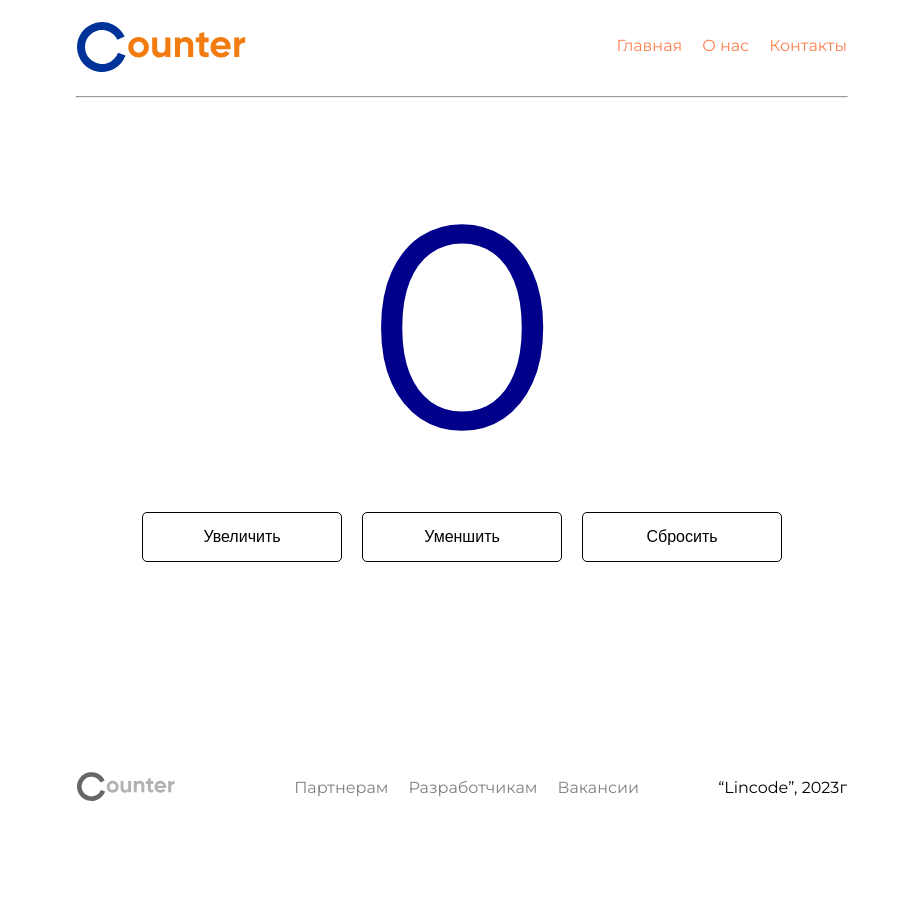
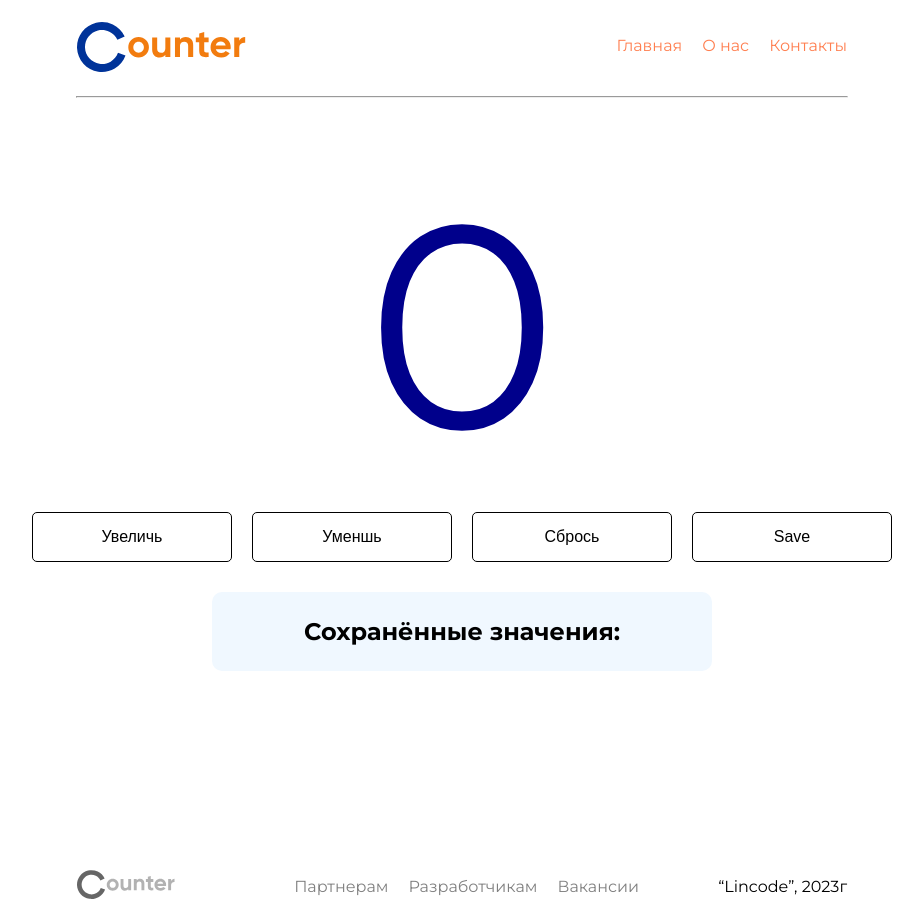
Before and after one commit to ALDYNEC-07/counter-app, a React (Create React App) app: page / in a window 1280 px wide. Shown: the whole page, without its empty margins (178-1101 px from the left). Before the commit the page ends 813 px from the top, so only its background shows below. Built offline with nearby package versions, Linux system fonts and the light colour scheme.

Commit message:
The two commit

```diff
--- a/src/components/Buttons.jsx
+++ b/src/components/Buttons.jsx
@@ -1,11 +1,13 @@
 import React from "react";
 
-export const Buttons = (props) => {
+export const Buttons = ({plus, minus, reset, saveValue}) => {
+
     return (
         <div className="buttons">
-            <button className="blue_btn">Увеличить</button>
-            <button className="orange_btn">Уменшить</button>
-            <button className="grey_btn">Сбросить</button>
+            <button className="plus" onClick={plus}>Увеличь</button>
+            <button className="minus" onClick={minus}>Уменшь</button>
+            <button className="reset" onClick={reset}>Сбрось</button>
+            <button className="save" onClick={saveValue}>Save</button>
         </div>
     )
 }
--- a/src/components/Main.jsx
+++ b/src/components/Main.jsx
@@ -1,13 +1,48 @@
-import React from "react";
+import React, { useState } from "react";
 import { Number } from "./Number";
 import { Buttons } from "./Buttons";
 
 
+
+
 export const Main = (props) => {
+
+
+
+    const [counter, setCounter] = useState(0)
+    const [savedValues, setSavedValues] = useState([]);
+
+    const plus = () => {
+        setCounter(counter + 3)
+    }
+    const minus = () => {
+        if (counter > 0) {
+            setCounter(counter - 2)
+        }
+    }
+    const reset = () => {
+            setCounter(0)
+    }
+
+    const saveValue = () => {
+        if (!savedValues.includes(counter)) {
+            setSavedValues([...savedValues, counter]);
+        }
+    };
+
     return (
         <main className="main">
-            <Number/>
-            <Buttons/>
+            <Number count={counter}/>
+            <Buttons plus={plus} minus={minus} reset={reset} saveValue={saveValue}/>
+
+             <div className="summa">
+                  <h2>Сохранённые значения:</h2>
+                  <ul>
+                      {savedValues.map((val, index) => (
+                            <li key={index}>{val}</li>
+                        ))}
+                </ul>
+        </div>
         </main>
     )
 }
--- a/src/components/Number.jsx
+++ b/src/components/Number.jsx
@@ -1,9 +1,9 @@
 import React from "react";
 
-export const Number = (props) => {
+export const Number = ({count}) => {
     return (
         <div className="number">
-            <p>0</p>
+            <p>{count}</p>
         </div>
     )
 }
--- a/src/index.css
+++ b/src/index.css
@@ -21,7 +21,6 @@ li {
   gap: 20px;
 }
 .main {
-  width: 770px;
   margin: 0 auto;
   margin-top: 50px;
   text-align: center;
@@ -34,7 +33,7 @@ li {
   margin: 0;
   color: darkblue;
 }
-.buttons > button {
+ button {
   width: 200px;
   padding: 15px 25px;
   margin: 10px;
@@ -44,9 +43,16 @@ li {
   background-color: #fff;
   transition: transform 0.3s ease, background-color 0.3s ease;
 }
-.buttons > button:hover {
+ button:hover {
   transform: scale(1.05);
   background-color: coral;
+}
+.reset:hover {
+background-color: black;
+color: #fff;
+}
+.save:hover {
+  background-color: aliceblue;
 }
 .footer {
   width: 770px;
@@ -64,3 +70,10 @@ li {
 .foot-menu > li > a {
   color: grey;
 }
+.summa {
+  width: 500px;
+  margin: 20px auto;
+  background-color: aliceblue;
+  border-radius: 10px;
+  padding: 5px 0;
+}
```
